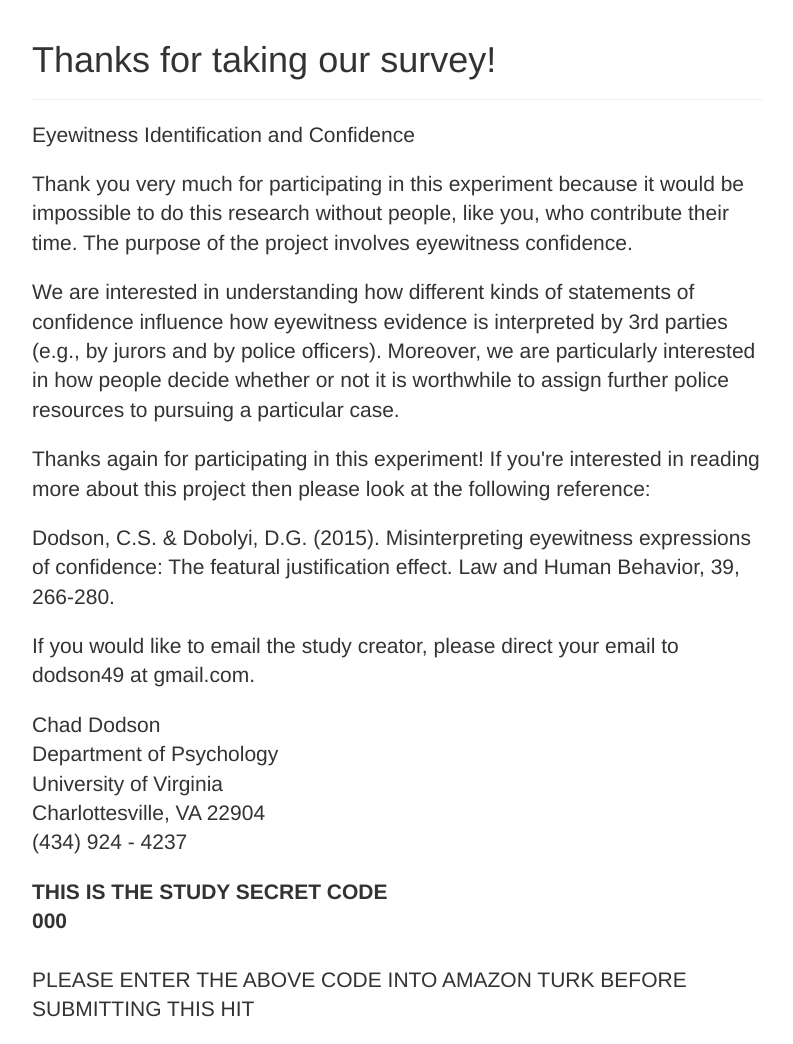
After one commit to Luyao61/Dodson, a Django app: template lineup_test_2/templates/lineup_test_2/final_page.html in a window 1280 px wide. The commit adds this page. Shown: the whole page, without its empty margins (243-1036 px from the left). Run offline with Django 3.2, Linux system fonts and the light colour scheme; the template is opened without the code that fills it: most values are stand-ins (such as "Sample title", 1, 10 or a date in 2020); some libraries are stand-ins or nearby versions.

Commit message:
add final page; secret code

```diff
--- /dev/null
+++ b/lineup_test_2/templates/lineup_test_2/final_page.html
@@ -0,0 +1,59 @@
+<!DOCTYPE html>
+<html lang="en">
+<head>
+    <meta charset="UTF-8">
+    <title>Thank You</title>
+    <link rel="stylesheet"  href="https://maxcdn.bootstrapcdn.com/bootstrap/3.3.7/css/bootstrap.min.css">
+
+</head>
+<body>
+    <div class="container">
+        <div class="col-xs-12 col-sm-12 col-md-8 col-lg-8 col-md-offset-2 col-lg-offset-2">
+            <div class="page-header">
+                <h1>
+                    Thanks for taking our survey!
+                </h1>
+            </div>
+            <p class="lead">Eyewitness Identification and Confidence</p>
+            <p class="lead">
+                Thank you very much for participating in this experiment because it would be impossible to do this
+                research without people, like you, who contribute their time.  The purpose of the project involves
+                eyewitness confidence.
+            </p>
+            <p class="lead">
+                We are interested in understanding how different kinds of statements of confidence influence how
+                eyewitness evidence is interpreted by 3rd parties (e.g., by jurors and by police officers).
+                Moreover, we are particularly interested in how people decide whether or not it is worthwhile to
+                assign further police resources to pursuing a particular case.
+            </p>
+            <p class="lead">
+                Thanks again for participating in this experiment!  If you're interested in reading more about this
+                project then please look at the following reference:
+            </p>
+            <p class="lead">
+                Dodson, C.S. & Dobolyi, D.G. (2015).  Misinterpreting eyewitness expressions of confidence:
+                The featural justification effect.  Law and Human Behavior, 39, 266-280.
+            </p>
+            <p class="lead">
+                If you would like to email the study creator, please direct your email to dodson49 at gmail.com.
+            </p>
+            <p class="lead">
+                Chad Dodson<br>
+                Department of Psychology<br>
+                University of Virginia<br>
+                Charlottesville, VA 22904<br>
+                (434) 924 - 4237
+            </p>
+            {% load static %}
+            <p class="lead">
+                <b>THIS IS THE STUDY SECRET CODE</b><br>
+                <b>{{ code }}</b><br>
+                <br>
+                PLEASE ENTER THE ABOVE CODE INTO AMAZON TURK BEFORE SUBMITTING THIS HIT
+            </p>
+
+        </div>
+    </div>
+
+</body>
+</html>
--- a/lineup_test_2/templates/lineup_test_2/survey.html
+++ b/lineup_test_2/templates/lineup_test_2/survey.html
@@ -2,7 +2,7 @@
 <html lang="en">
 <head>
     <meta charset="UTF-8">
-    <title>Thank you</title>
+    <title>Survey</title>
 
     <link rel="stylesheet"  href="https://maxcdn.bootstrapcdn.com/bootstrap/3.3.7/css/bootstrap.min.css">
 
@@ -12,7 +12,7 @@
         <div class="col-xs-12 col-sm-12 col-md-8 col-lg-8 col-md-offset-2 col-lg-offset-2">
             <div class="page-header">
                 <h1>
-                    Thank you
+                    Survey
                 </h1>
             </div>
             <p class="lead">We'd be grateful if you answered the following questions:</p>
--- a/lineup_test_2/urls.py
+++ b/lineup_test_2/urls.py
@@ -20,4 +20,7 @@ urlpatterns = [
     url(r'^record_ex/(?P<uid>([A-Z]|[0-9]){14})/(?P<a>(0|20|40|60|80|100))/$',
         views.record_example, name='record_example'),
 
+    # url(r'^final_page/(?P<uid>([A-Z]|[0-9]){14})/$',
+    #     views.record_example, name='record_example'),
+
 ]
```
Also changed, not shown: lineup_test_2/admin.py (+16 -1 lines), lineup_test_2/models.py (+10 -0 lines), lineup_test_2/views.py (+8 -2 lines), db.sqlite3, lineup_test_2/migrations/0007_secretcode.py (added).
